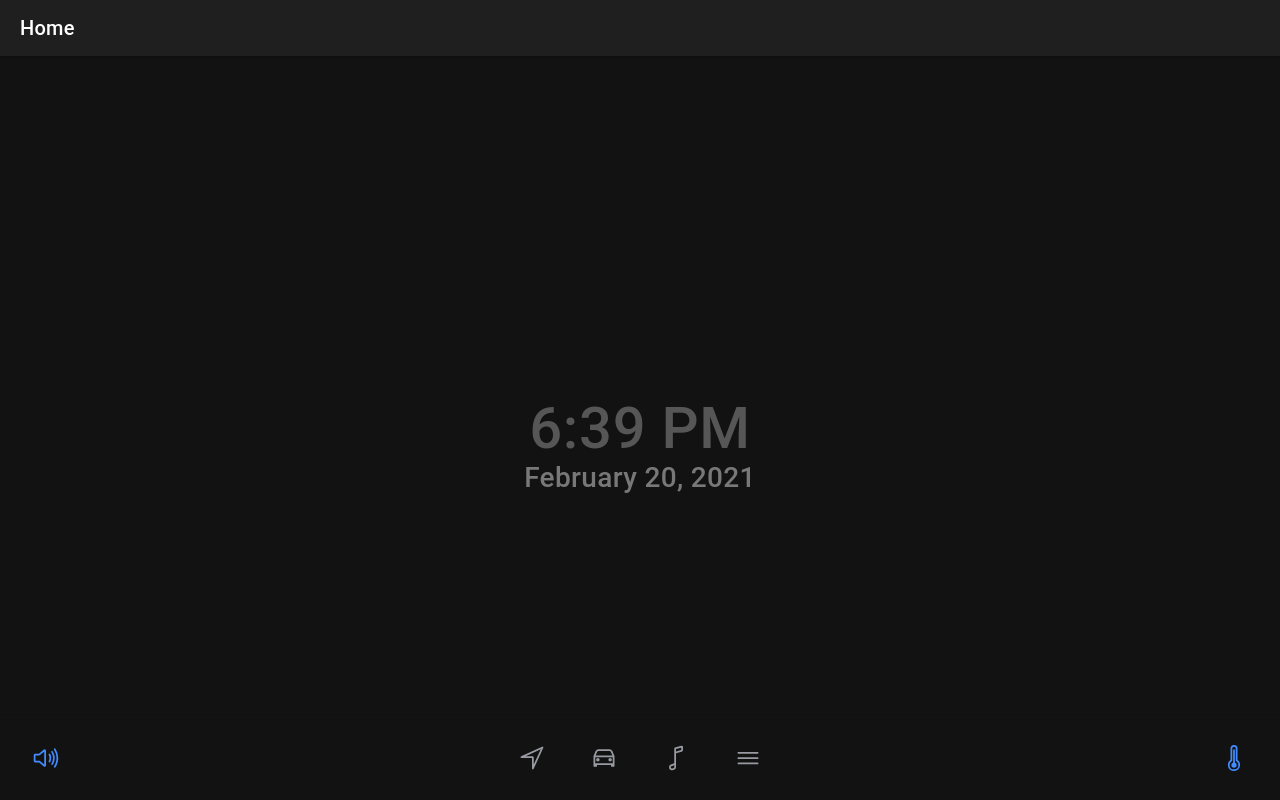
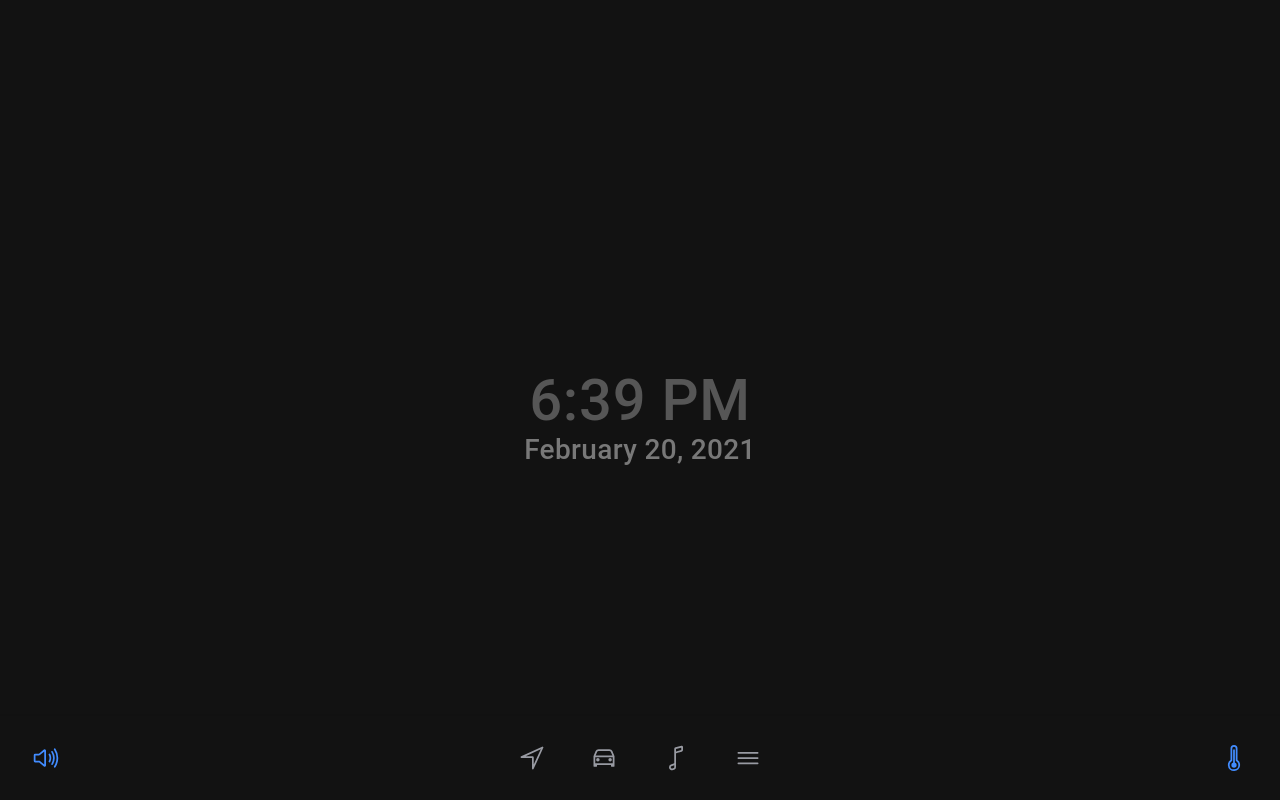
Before and after one commit to relectric-car-team/user-interface, a React (Create React App) app: page / in a window 1280 px wide. Built offline with nearby package versions, Linux system fonts and the light colour scheme.

Commit message:
feat: Remove Home titlebar

```diff
--- a/src/pages/Home.tsx
+++ b/src/pages/Home.tsx
@@ -5,11 +5,6 @@ import DateTime from '../components/DateTime';
 const Home: React.FC = () => {
     return (
         <IonPage>
-            <IonHeader>
-                <IonToolbar>
-                    <IonTitle>Home</IonTitle>
-                </IonToolbar>
-            </IonHeader>
             <IonContent fullscreen>
                 <IonHeader collapse="condense">
                     <IonToolbar>
```
